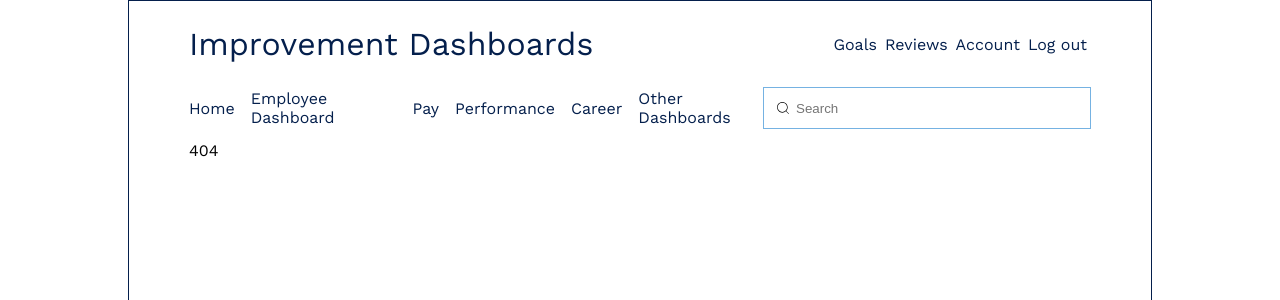
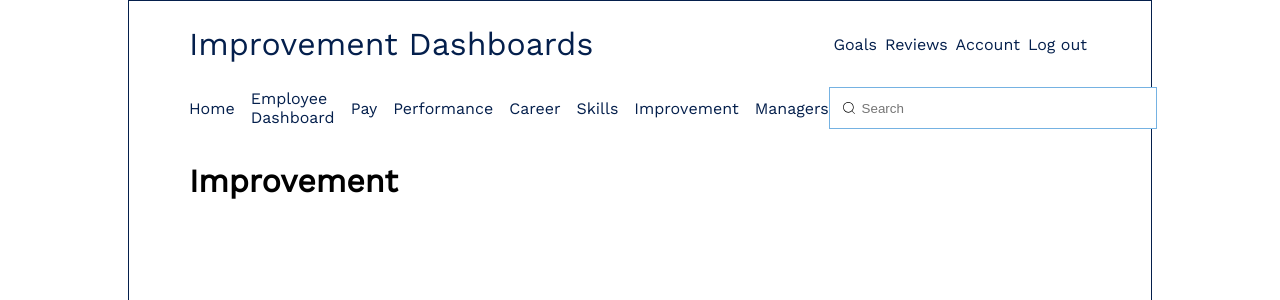
Before and after one commit to pagopeople/pago, a React (Create React App) app: page /improvement in a window 1280 px wide. Before the commit this address had no page. Shown: the top 300 px of the page. Built offline with nearby package versions, Linux system fonts and the light colour scheme.

Commit message:
Updated navbar

```diff
--- a/src/App.tsx
+++ b/src/App.tsx
@@ -20,6 +20,9 @@ import Goals from './pages/Goals';
 import Navbar from './components/navbar';
 import Reviews from './pages/Reviews';
 import Account from './pages/Account';
+import Skills from './pages/Skills';
+import Improvement from './pages/Improvement';
+import Managers from './pages/Managers';
 
 const router =  createBrowserRouter(
   createRoutesFromElements(
@@ -34,6 +37,9 @@ const router =  createBrowserRouter(
       <Route path="/reviews" element={<Reviews />} />
       <Route path="/account" element={<Account />} />
       <Route path="/logout" element={<div>Logout</div>} />
+      <Route path="/skills" element={<Skills />} />
+      <Route path="/improvement" element={<Improvement />} />
+      <Route path="/managers" element={<Managers />} />
       <Route path="*" element={<div>404</div>} />
     </Route>
   )
--- a/src/components/navbar/index.tsx
+++ b/src/components/navbar/index.tsx
@@ -57,8 +57,14 @@ export default function Navbar() {
                         <NavLink to="career">
                             <span>Career</span>
                         </NavLink>
-                        <NavLink to="other">
-                            <span>Other Dashboards</span>
+                        <NavLink to="skills">
+                            <span>Skills</span>
+                        </NavLink>
+                        <NavLink to="improvement">
+                            <span>Improvement</span>
+                        </NavLink>
+                        <NavLink to="managers">
+                            <span>Managers</span>
                         </NavLink>
                     </nav>
                     <Search />
--- a/src/pages/Home/index.tsx
+++ b/src/pages/Home/index.tsx
@@ -30,7 +30,7 @@ export default function Home() {
                     mainText='Pay Dashboard'
                     subText='See how much you are paid and where you are on your pay band'
                 >
-                    <ProgressCircle description='Total Compensation' progress={60} styles={{text: {fill: '#041F4C', fontSize: '7px'}}} />
+                    <ProgressCircle description='Total Compensation' progress={60} styles={{text: {fill: '#041F4C', fontSize: '7px', fontWeight: 600}}} />
                 </HomeWidget>
 
             </div>
--- /dev/null
+++ b/src/pages/Improvement/index.tsx
@@ -0,0 +1,9 @@
+import React from 'react';
+
+export default function Improvement() {
+    return(
+        <div>
+            <h1>Improvement</h1>
+        </div>
+    )
+}
--- /dev/null
+++ b/src/pages/Managers/index.tsx
@@ -0,0 +1,9 @@
+import React from 'react';
+
+export default function Managers() {
+    return(
+        <div>
+            <h1>Managers</h1>
+        </div>
+    )
+}
--- /dev/null
+++ b/src/pages/Skills/index.tsx
@@ -0,0 +1,9 @@
+import React from 'react';
+
+export default function Skills() {
+    return(
+        <div>
+            <h1>Skills</h1>
+        </div>
+    )
+}
```
